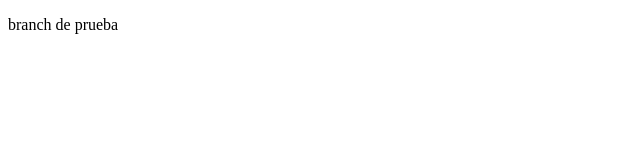
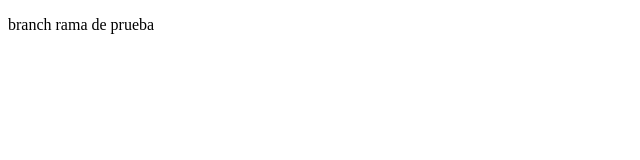
Before and after one commit to ChrisAbarza/prueba_js, a plain HTML site: page pruebas/pruebas.html in a window 1280 px wide. Shown: the full height of the page, 0-640 px from the left. Drawn offline with Linux system fonts and the light colour scheme.

Commit message:
branch rama de prueba

```diff
--- a/pruebas/pruebas.html
+++ b/pruebas/pruebas.html
@@ -7,6 +7,6 @@
     <title>Document</title>
 </head>
 <body>
-    <p>branch de prueba</p>
+    <p>branch rama de prueba</p>
 </body>
 </html>
```
